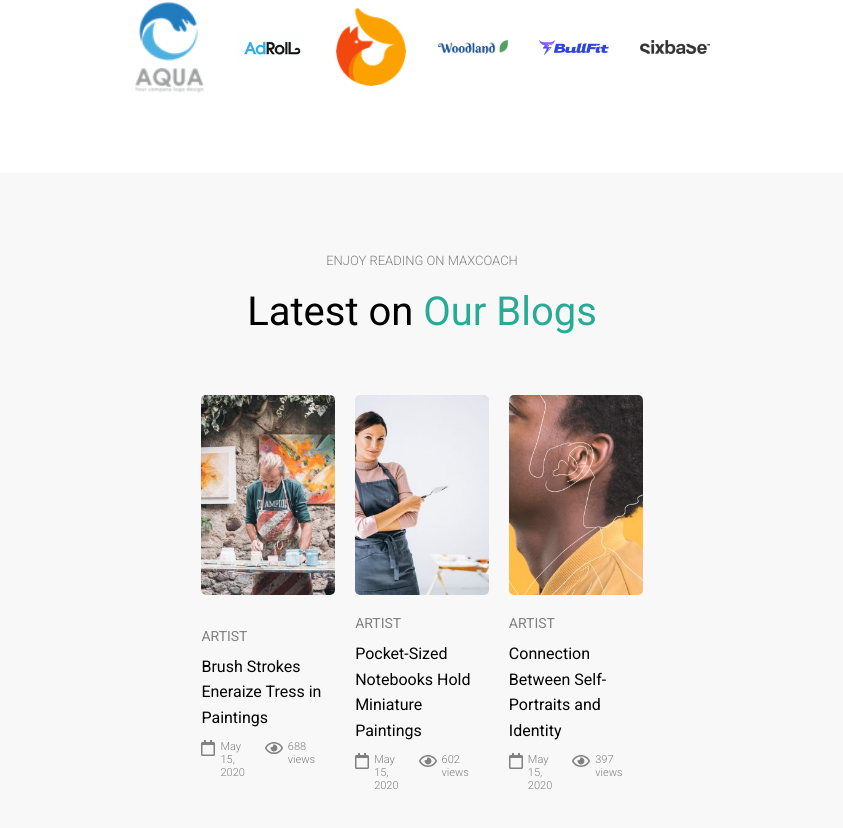
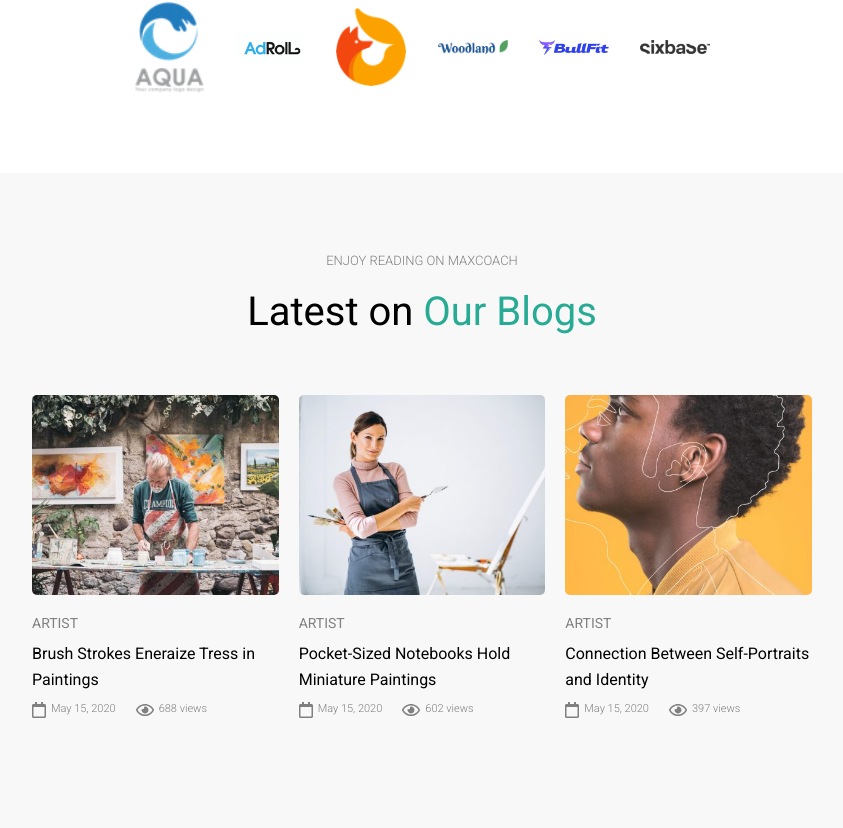
Before and after one commit to RobertoVillani98/proj-html-vuejs, a Vue app: page / in a window 1280 px wide. Shown: the part 3299-4127 px from the top of the page, without its empty margins (218-1061 px from the left). Built offline with nearby package versions, Linux system fonts and the light colour scheme.

Commit message:
fix blogs

```diff
--- a/src/components/Sections/Blogs.vue
+++ b/src/components/Sections/Blogs.vue
@@ -92,7 +92,7 @@ export default {
   .row {
     display: grid;
     grid-template-columns: 1fr 1fr 1fr;
-    margin: 40px 500px;
+    margin: 40px 250px;
     gap: 20px;
   }
 
@@ -105,6 +105,7 @@ export default {
     height: 200px;
     object-fit: cover;
     border-radius: 5px;
+    max-width: 300px;
   }
 
   .card-text {
```
